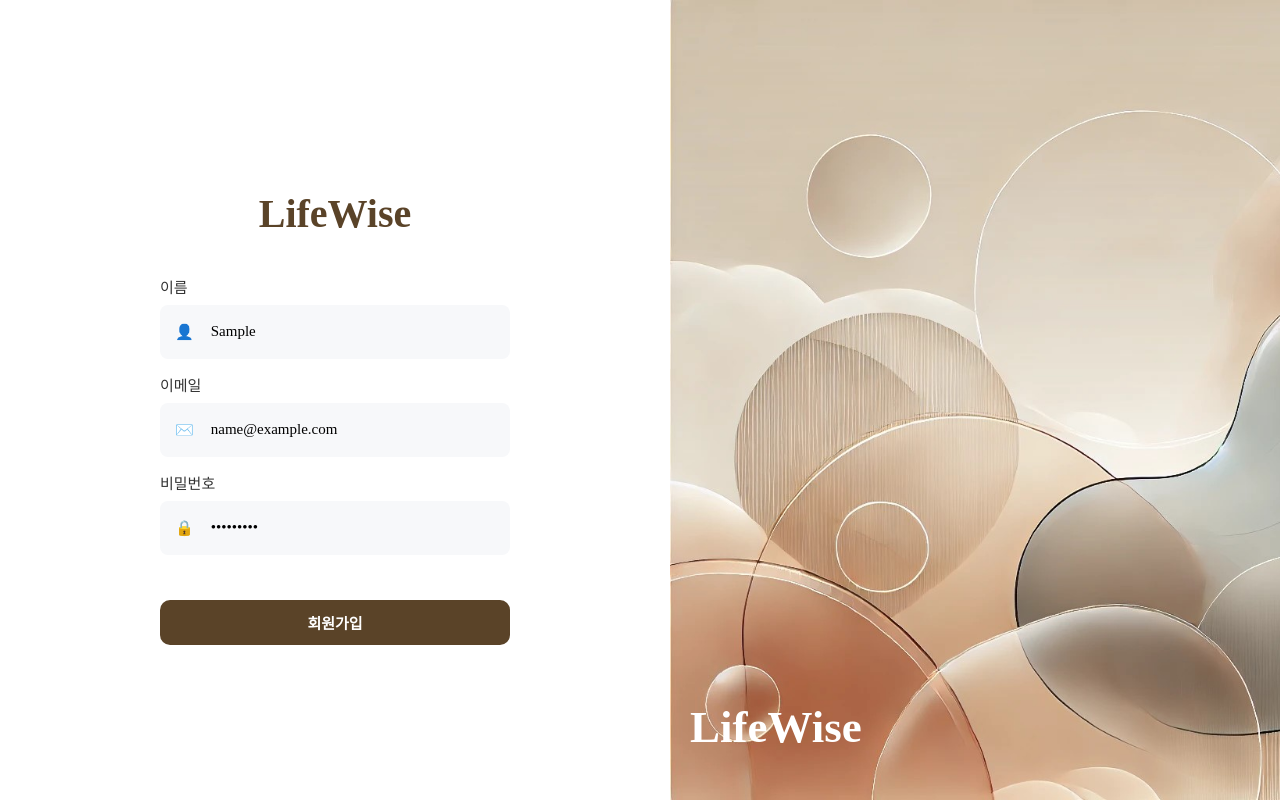
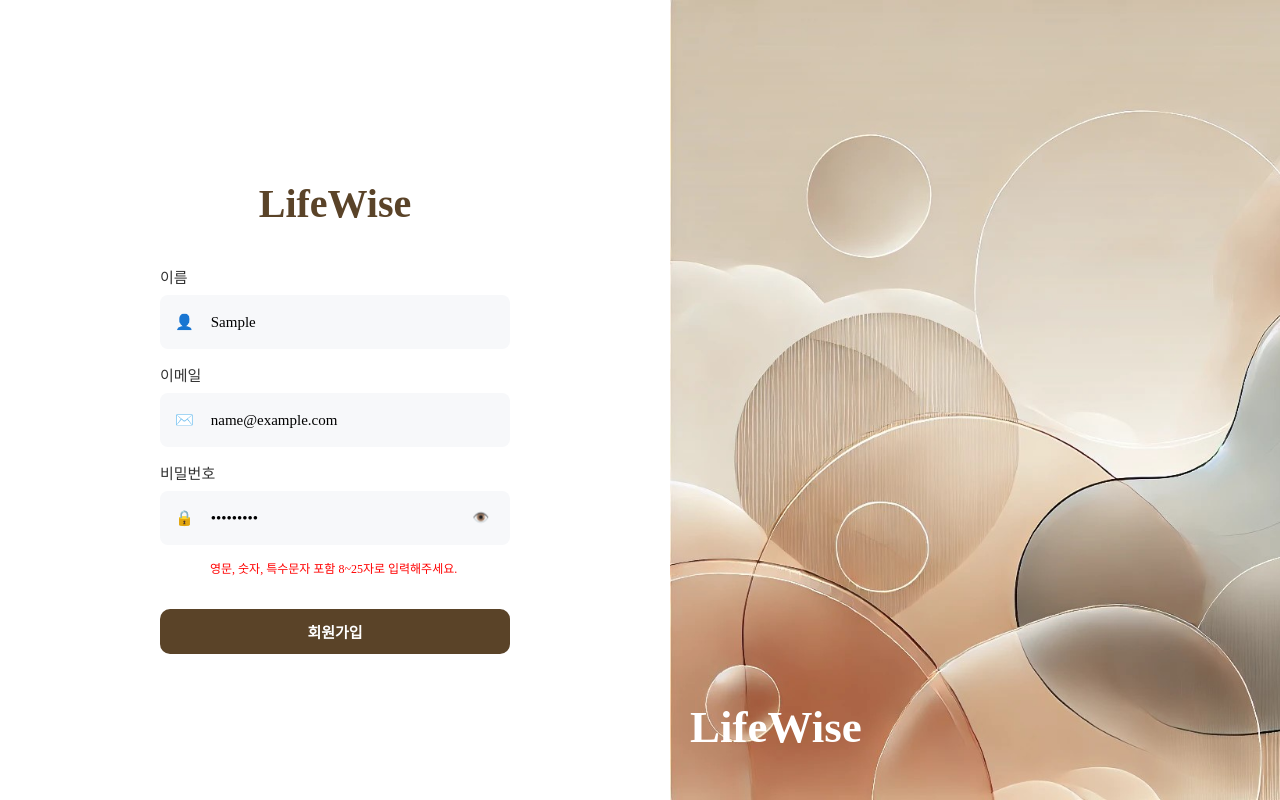
Before and after one commit to GDSC-Hongik/LifeWise-EuSha-web, a React (Vite) app: page /signup in a window 1280 px wide. Both pictures are taken after typing "Sample", "name@example.com", "Sample123" into the empty fields and a click on the button "회원가입". Built offline with nearby package versions, Linux system fonts and the light colour scheme; no server answers; a web font is replaced by a local one.

Commit message:
Feat: 이메일/비번 조건식 추가

```diff
--- a/src/components/Signup.css
+++ b/src/components/Signup.css
@@ -56,6 +56,22 @@ label {
   outline: none;
 }
 
+.showbtn {
+  border: none;
+  background: none;
+}
+
+.showbtn:hover {
+  cursor: pointer;
+}
+
+.errormsg {
+  font-size: 12px;
+  margin-top: 0;
+  margin-left: 50px;
+  text-align: left;
+  color: red;
+}
 .button {
   background-color: #5a4328;
   color: white;
--- a/src/components/Signup.jsx
+++ b/src/components/Signup.jsx
@@ -9,6 +9,9 @@ const Signup = () => {
   const [memberName, setmemberName] = useState("");
   const [email, setEmail] = useState("");
   const [password, setPassword] = useState("");
+  const [emailValid, setEmailValid] = useState(false);
+  const [pwValid, setPwValid] = useState(false);
+  const [showPassword, setShowPassword] = useState(false);
 
   const navigate = useNavigate();
 
@@ -18,10 +21,19 @@ const Signup = () => {
 
   const handleEmail = (e) => {
     setEmail(e.target.value);
+    const regex = /^[^\s@]+@[^\s@]+\.[^\s@]+$/;
+    setEmailValid(regex.test(e.target.value));
   };
 
   const handlePassword = (e) => {
     setPassword(e.target.value);
+    const regex =
+      /^(?=.*[a-zA-Z])(?=.*\d)(?=.*[@$!%*?&])[A-Za-z\d@$!%*?&]{8,}$/;
+    setPwValid(regex.test(e.target.value));
+  };
+
+  const toggleShowPassword = () => {
+    setShowPassword((prev) => !prev);
   };
 
   const handleSubmit = async (e) => {
@@ -73,17 +85,33 @@ const Signup = () => {
               onChange={handleEmail}
             ></input>
           </div>
-
+          <div className="errormsg">
+            {!emailValid && email.length > 0 && (
+              <div>이메일 형식에 맞게 입력해주세요.</div>
+            )}
+          </div>
           <label>비밀번호</label>
           <div className="inputBox">
             <span>🔒</span>
             <input
-              type="password"
+              type={showPassword ? "text" : "password"}
               name="password"
               placeholder="비밀번호를 입력해주세요"
               value={password}
               onChange={handlePassword}
             ></input>
+            <button
+              type="button"
+              className="showbtn"
+              onClick={toggleShowPassword}
+            >
+              {showPassword ? "👁️" : "👁️"}
+            </button>
+          </div>
+          <div className="errormsg">
+            {!pwValid && password.length > 0 && (
+              <div>영문, 숫자, 특수문자 포함 8~25자로 입력해주세요.</div>
+            )}
           </div>
           <button type="submit" className="button">
             회원가입
```
